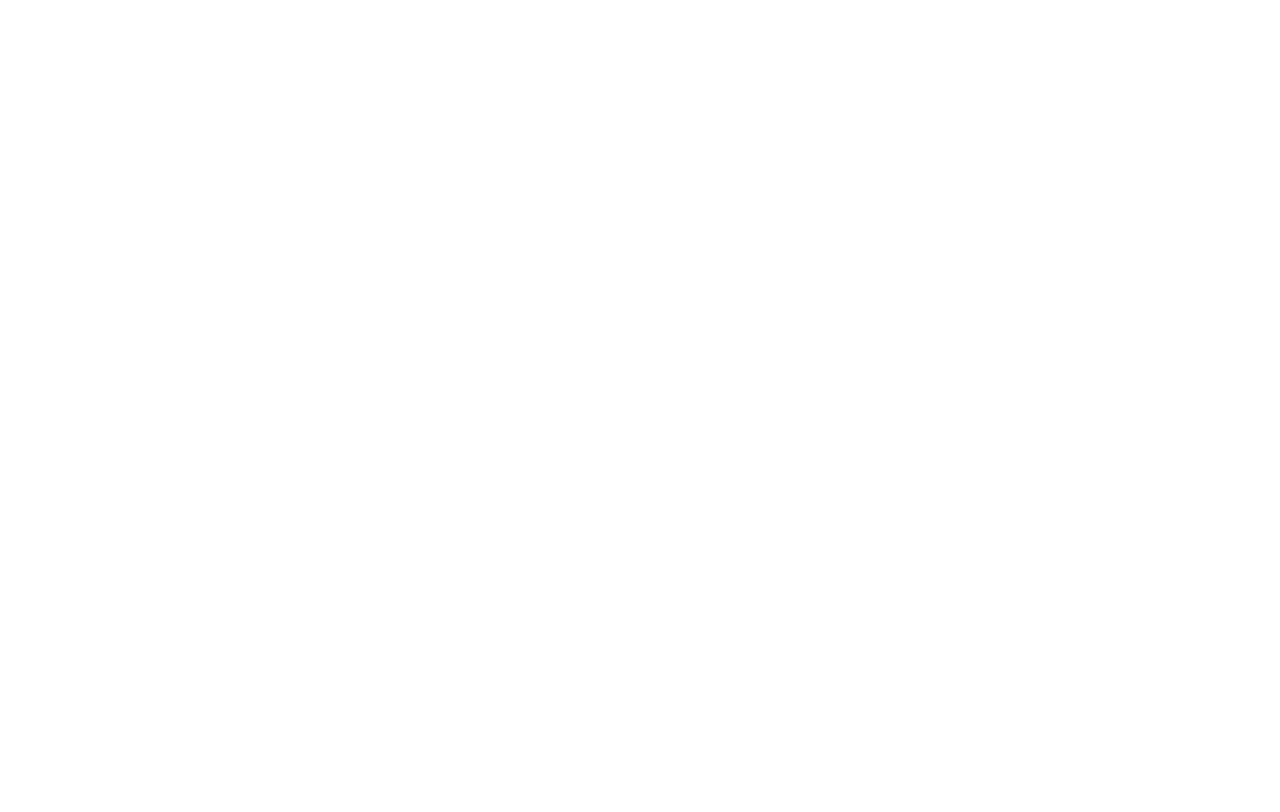
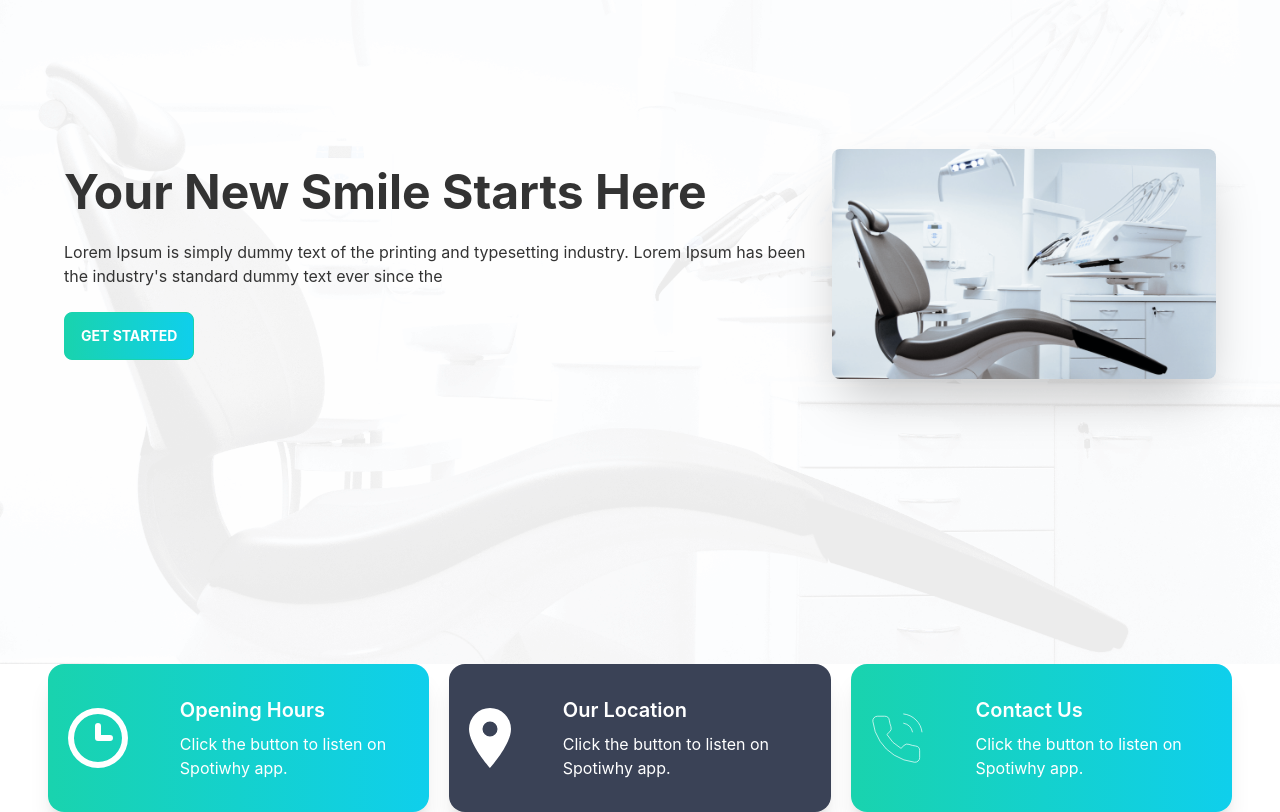
Before and after one commit to Neelporos/doctors-portal-client-site, a React (Create React App) app: page / in a window 1280 px wide. Shown: the part 200-1012 px from the top of the page. Before the commit the page ends 800 px from the top, so only its background shows below. Built offline with nearby package versions, Linux system fonts and the light colour scheme.

Commit message:
Info Card Section Done

```diff
--- /dev/null
+++ b/src/Pages/Home/Banner.js
@@ -0,0 +1,28 @@
+import React from "react";
+import chair from "../../assets/images/chair.png";
+import bg from "../../assets/images/bg.png"
+
+const Banner = () => {
+  return (
+
+    <div>
+
+      <div class="hero min-h-screen px-12"  style={{backgroundImage: `url(${bg})`}}>
+        <div class="hero-content flex-col lg:flex-row-reverse">
+          <img src={chair} class="max-w-sm rounded-lg shadow-2xl" />
+          <div>
+            <h1 class="text-5xl font-bold">Your New Smile Starts Here</h1>
+            <p class="py-6">
+              Lorem Ipsum is simply dummy text of the printing and typesetting
+              industry. Lorem Ipsum has been the industry's standard dummy text
+              ever since the
+            </p>
+            <button class="btn btn-secondary uppercase text-white bg-gradient-to-r from-secondary to-primary font-bold">Get Started</button>
+          </div>
+        </div>
+      </div>
+    </div>
+  );
+};
+
+export default Banner;
--- a/src/Pages/Home/Home.js
+++ b/src/Pages/Home/Home.js
@@ -1,9 +1,14 @@
 import React from 'react';
+import Banner from './Banner';
+import Info from './Info';
+import Services from './Services';
 
 const Home = () => {
     return (
         <div>
-            <h2>This is home</h2>
+            <Banner></Banner>
+            <Info></Info>
+            <Services></Services>
         </div>
     );
 };
--- /dev/null
+++ b/src/Pages/Home/Info.js
@@ -0,0 +1,17 @@
+import React from 'react';
+import InfoCard from './InfoCard';
+import clock from '../../assets/icons/clock.svg'
+import marker from '../../assets/icons/marker.svg'
+import phone from '../../assets/icons/phone.svg'
+
+const Info = () => {
+    return (
+        <div className='grid .grid-cols-1 lg:grid-cols-3 gap-5 px-12'>
+            <InfoCard bgClass="bg-gradient-to-r from-secondary to-primary" cardTitle="Opening Hours" img={clock}></InfoCard>
+            <InfoCard bgClass="bg-accent" cardTitle="Our Location" img={marker}></InfoCard>
+            <InfoCard bgClass="bg-gradient-to-r from-secondary to-primary" cardTitle="Contact Us" img={phone}></InfoCard>
+        </div>
+    );
+};
+
+export default Info;
--- /dev/null
+++ b/src/Pages/Home/InfoCard.js
@@ -0,0 +1,20 @@
+import React from "react";
+
+const InfoCard = ({img, cardTitle, bgClass}) => {
+  return (
+    <div class={`card lg:card-side shadow-xl ${bgClass}`}>
+      <figure className="p-5">
+        <img
+          src={img}
+          alt="Album"
+        />
+      </figure>
+      <div class="card-body text-white">
+        <h2 class="card-title">{cardTitle}</h2>
+        <p>Click the button to listen on Spotiwhy app.</p>
+      </div>
+    </div>
+  );
+};
+
+export default InfoCard;
--- /dev/null
+++ b/src/Pages/Home/Services.js
@@ -0,0 +1,11 @@
+import React from 'react';
+
+const Services = () => {
+    return (
+        <div>
+
+        </div>
+    );
+};
+
+export default Services;
```
